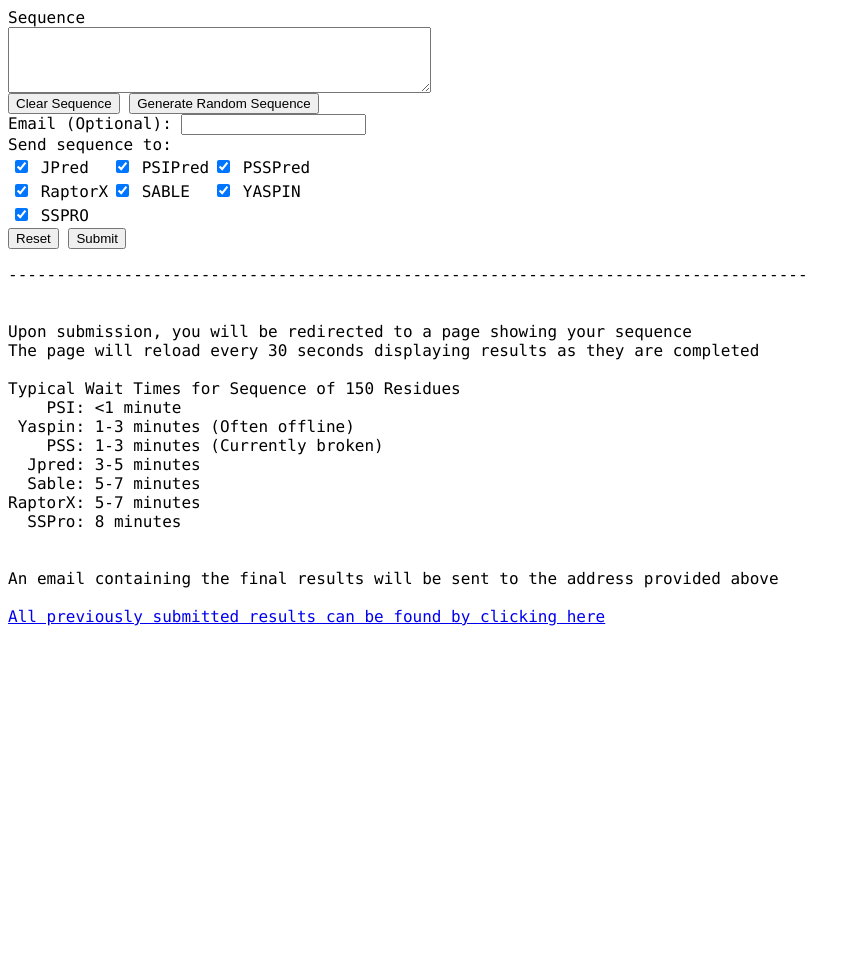
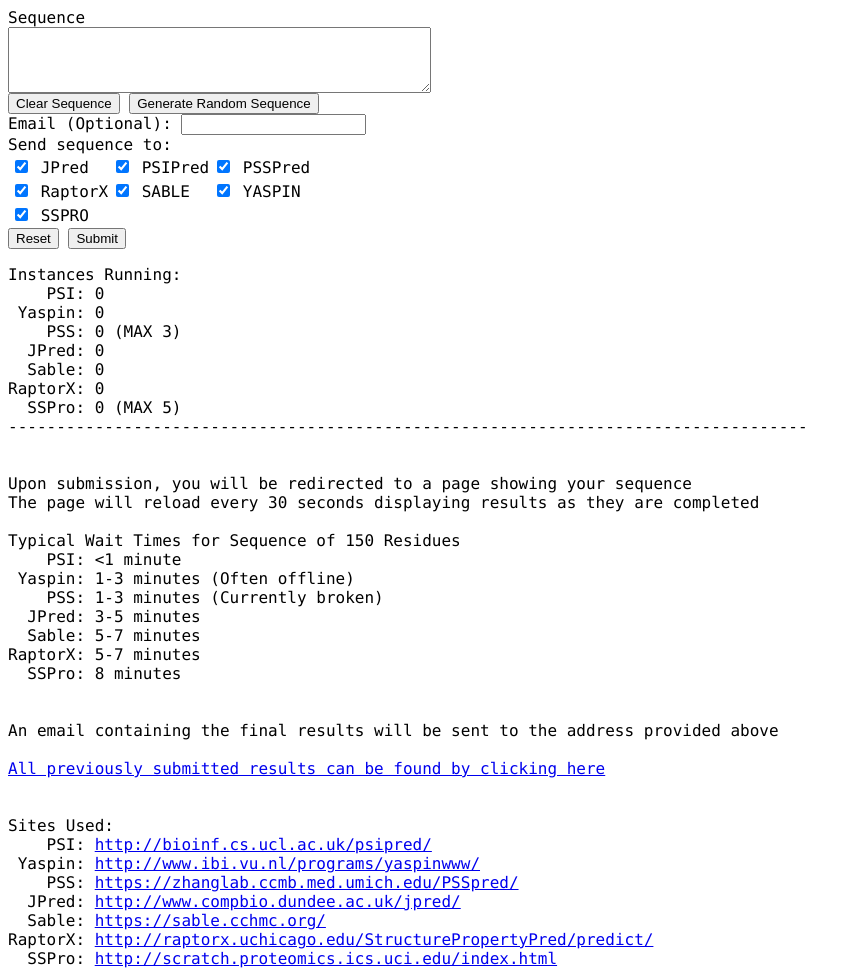
Before and after one commit to zahidul23/sspred, a Flask app: page / in a window 1280 px wide. Shown: the whole page, without its empty margins (0-860 px from the left). Before the commit the page ends 626 px from the top, so only its background shows below. Run offline with Flask 2, Linux system fonts and the light colour scheme; some libraries are stand-ins or nearby versions.

Commit message:
added counter to display running services

```diff
--- a/app.py
+++ b/app.py
@@ -20,6 +20,17 @@ siteDict = {
 	"Yaspin": yaspin,
 	"SSPro": sspro
 }
+
+runningCounter = {
+	"JPred": 0,
+	"PSI": 0,
+	"PSS": 0,
+	"RaptorX": 0,
+	"Sable": 0,
+	"Yaspin": 0,
+	"SSPro": 0
+}
+
 
 app = Flask(__name__)
 app.config['SECRET_KEY'] = secrets.token_urlsafe(16)
@@ -81,7 +92,7 @@ def hello(name=None):
 		sendData(seq, startTime, ssObject, post_data)
 		return redirect(url_for('showoutput', var = startTime))
 
-	return render_template('index.html', form = form) #default submission page
+	return render_template('index.html', form = form, counter = runningCounter) #default submission page
 
 
 @app.route('/archive')
@@ -114,7 +125,7 @@ def showoutput(var):
 def run(predService, seq, email, name, ssObject,
  startTime, post_data, email_service = None):
 	tempSS = predService.get(seq, email, email_service)
-
+	runningCounter[tempSS.name] -= 1
 
 	if tempSS.status >= 1:
 		if tempSS.status == 1 or tempSS.status == 3:
@@ -137,6 +148,7 @@ def sendData(seq, startTime, ssObject, post_data):
 			if post_data[key]:
 				pool.apply_async(run, (siteDict[key], seq, email, key, ssObject, startTime, post_data, email_service))
 				print("Sending sequence to " + key)
+				runningCounter[key] += 1
 
 #Takes a form from post and checks if seq is empty or not. Backup measure in case elements are editted
 def validate_seq(seq):
--- a/templates/index.html
+++ b/templates/index.html
@@ -69,6 +69,16 @@
 	{% endblock  %}
 </div>
 
+Instances Running:
+<br />&nbsp;&nbsp;&nbsp;&nbsp;PSI: {{counter.PSI}}
+<br />&nbsp;Yaspin: {{counter.Yaspin}}
+<br />&nbsp;&nbsp;&nbsp;&nbsp;PSS: {{counter.PSS}} (MAX 3)
+<br />&nbsp;&nbsp;JPred: {{counter.JPred}}
+<br />&nbsp;&nbsp;Sable: {{counter.Sable}}
+<br />RaptorX: {{counter.RaptorX}}
+<br />&nbsp;&nbsp;SSPro: {{counter.SSPro}} (MAX 5)
+<br />
+
 
 <div>
 -----------------------------------------------------------------------------------
@@ -81,7 +91,7 @@
 <br />&nbsp;&nbsp;&nbsp;&nbsp;PSI: <1 minute
 <br />&nbsp;Yaspin: 1-3 minutes (Often offline)
 <br />&nbsp;&nbsp;&nbsp;&nbsp;PSS: 1-3 minutes	(Currently broken)
-<br />&nbsp;&nbsp;Jpred: 3-5 minutes
+<br />&nbsp;&nbsp;JPred: 3-5 minutes
 <br />&nbsp;&nbsp;Sable: 5-7 minutes
 <br />RaptorX: 5-7 minutes
 <br />&nbsp;&nbsp;SSPro: 8 minutes
@@ -90,6 +100,16 @@
 <br />An email containing the final results will be sent to the address provided above
 <br />
 <br /><a href="/archive" target="_blank">All previously submitted results can be found by clicking here</a>
+<br />
+<br />
+<br />Sites Used:
+<br />&nbsp;&nbsp;&nbsp;&nbsp;PSI: <a href="http://bioinf.cs.ucl.ac.uk/psipred/">http://bioinf.cs.ucl.ac.uk/psipred/</a>
+<br />&nbsp;Yaspin: <a href="http://www.ibi.vu.nl/programs/yaspinwww/">http://www.ibi.vu.nl/programs/yaspinwww/</a>
+<br />&nbsp;&nbsp;&nbsp;&nbsp;PSS: <a href="https://zhanglab.ccmb.med.umich.edu/PSSpred/">https://zhanglab.ccmb.med.umich.edu/PSSpred/</a>
+<br />&nbsp;&nbsp;JPred: <a href="http://www.compbio.dundee.ac.uk/jpred/">http://www.compbio.dundee.ac.uk/jpred/</a>
+<br />&nbsp;&nbsp;Sable: <a href="https://sable.cchmc.org/">https://sable.cchmc.org/</a>
+<br />RaptorX: <a href="http://raptorx.uchicago.edu/StructurePropertyPred/predict/">http://raptorx.uchicago.edu/StructurePropertyPred/predict/</a>
+<br />&nbsp;&nbsp;SSPro: <a href="http://scratch.proteomics.ics.uci.edu/index.html">http://scratch.proteomics.ics.uci.edu/index.html</a>
 </div>
 
 
```
